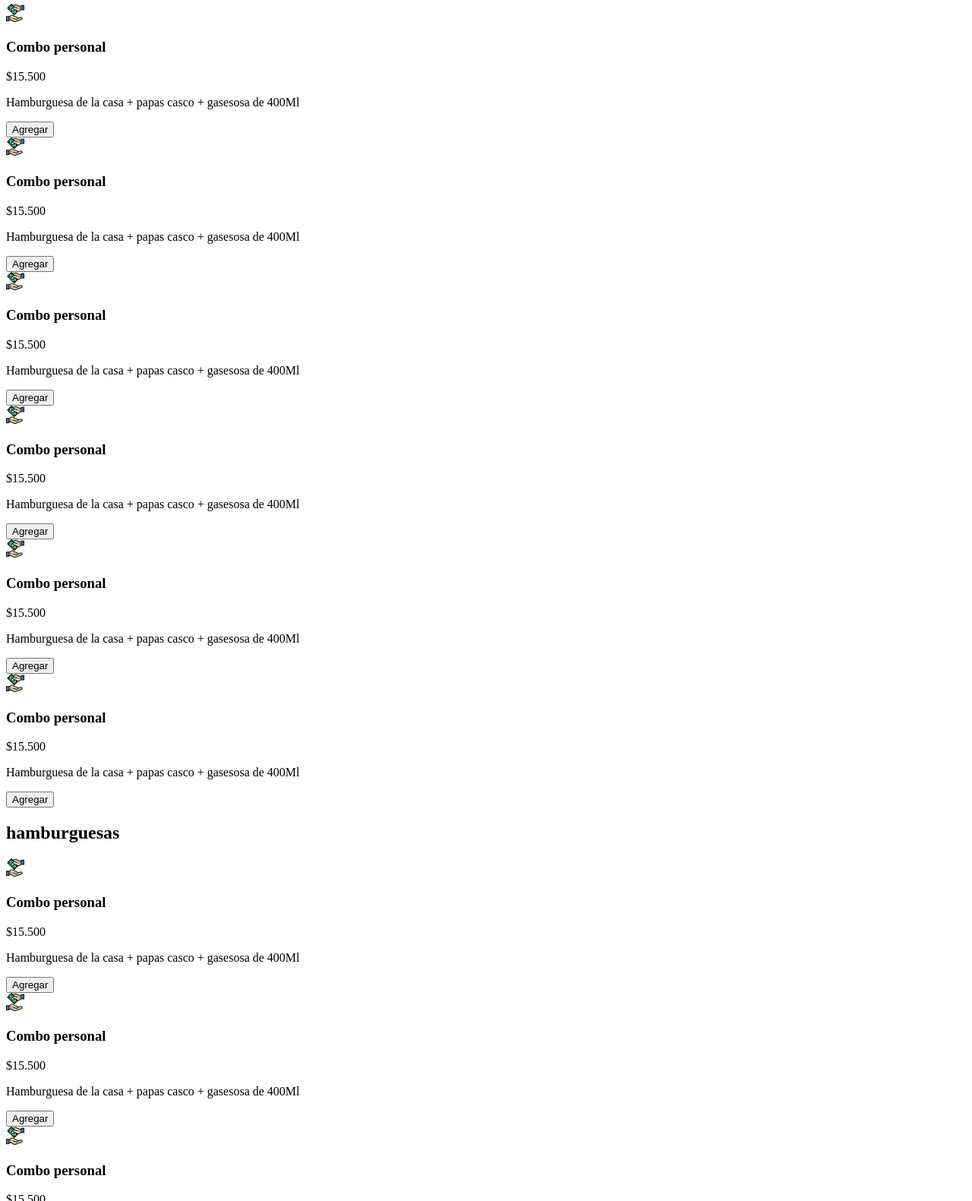
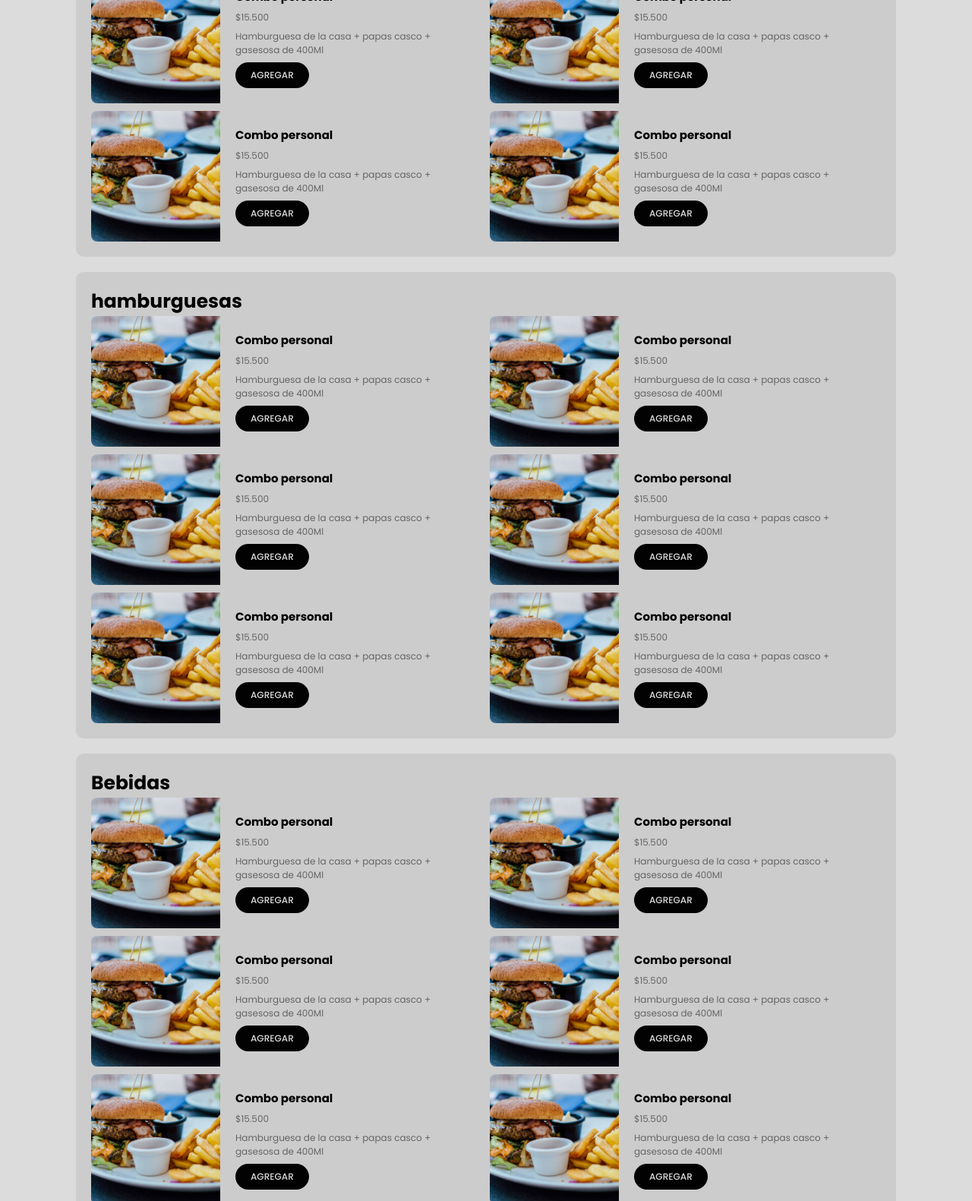
Before and after one commit to AndreyAnduquia/Proyecto-web, a plain HTML site: page Combos.html in a window 1280 px wide. Shown: the part 453-2034 px from the top of the page at 76% size. Drawn offline with Linux system fonts and the light colour scheme; no server answers.

Commit message:
Creacion y diseño de combos

```diff
--- a/Combos.css
+++ b/Combos.css
@@ -13,6 +13,7 @@ html {
   font-size: 62.5%;
   font-family: "Poppins", sans-serif;
   scroll-behavior: smooth;
+  scroll-padding: 30px;
 }
 
 * {
@@ -21,13 +22,13 @@ html {
   box-sizing: border-box;
 }
 
-body{
-    background-color: var(--primary-color);
+body {
+  background-color: var(--color-letra);
 }
 
-header{
-    position: sticky;
-    top: 0;
+header {
+  /* position: sticky;
+    top: 0; */
   z-index: 99999;
 }
 
@@ -38,7 +39,7 @@ header{
   margin: 0 auto;
 }
 
-.heading-1{
+.heading-1 {
   color: var(--color-letra);
   text-align: center;
   font-weight: 500;
@@ -73,7 +74,7 @@ header{
   flex-direction: column;
 }
 
-.customer-support span{
+.customer-support span {
   color: var(--color-letra);
 }
 
@@ -87,7 +88,7 @@ header{
   font-size: 3rem;
 }
 
-.container-logo .logo{
+.container-logo .logo {
   color: var(--color-letra);
 }
 .container-logo h1 a {
@@ -122,7 +123,7 @@ header{
   flex-direction: column;
 }
 
-.content-shopping-cart span{
+.content-shopping-cart span {
   color: var(--color-letra);
 }
 
@@ -216,3 +217,129 @@ header{
   height: 100%;
   padding: 1rem;
 }
+
+/* Menu combos*/
+
+.combos-menu {
+  background-color: var(--background-color);
+  position: sticky;
+  top: 0;
+}
+
+.menu-combos {
+  display: flex;
+  gap: 2rem;
+  justify-content: center;
+}
+
+.menu-combos li {
+  list-style: none;
+}
+
+.menu-combos a {
+  text-decoration: none;
+  font-size: 1.3rem;
+  color: var(--color-letra);
+  font-weight: 600;
+  text-transform: uppercase;
+  position: relative;
+}
+
+.menu-combos a::after {
+  content: "";
+  width: 1.5rem;
+  width: 1px;
+  background-color: #fff;
+  position: absolute;
+  bottom: -3px;
+  left: 50%;
+  transform: translate(-50%, 50%);
+  opacity: 0;
+  transition: all 0.3s ease;
+}
+
+.menu-combos a:hover::after {
+  opacity: 1;
+}
+
+.menu-combos a:hover {
+  color: #fff;
+  border-bottom: 2px solid var(--color-letra);
+}
+
+/* Combos */
+
+.content-combos {
+  /* background-color: var(--color-letra); */
+  background-color: #ccc;
+  border-radius: 1rem;
+  margin: 20px 100px;
+  padding: 20px;
+}
+
+.content-combos h2 {
+  font-size: 2.5rem;
+}
+
+.container-combos {
+  display: grid;
+  grid-template-columns: repeat(auto-fit, minmax(400px, 1fr));
+  gap: 10px;
+}
+
+.combos {
+  border-radius: 8px;
+  display: flex;
+  overflow: hidden;
+  transition: all 0.3s ease;
+}
+
+.combos:hover {
+  box-shadow: 0 0 4px var(--background-color);
+  background-color: var(--color-letra);
+}
+
+.combos img {
+  width: 170px;
+  object-fit: cover;
+}
+
+.combos .body {
+  padding: 20px;
+
+  display: flex;
+  flex-direction: column;
+  justify-content: center;
+  align-items: flex-start;
+  gap: 7px;
+}
+
+.body h3 {
+  font-size: 1.5rem;
+}
+
+.body p {
+  font-size: 1.2rem;
+  /* margin-top: 1.4rem; */
+  color: var(--color-prueba);
+}
+
+.body button {
+  border: none;
+  background-color: var(--primary-color);
+  color: var(--color-letra);
+  text-transform: uppercase;
+  padding: 0.8rem 2rem;
+  border-radius: 6rem;
+  font-size: 1.2rem;
+  font-family: inherit;
+  cursor: pointer;
+  font-weight: 500;
+  transition: all ease 0.4s;
+}
+
+@media screen and(max-width: 500px) {
+  .content-combos {
+    margin: 20px 0;
+  }
+}
--- a/Combos.html
+++ b/Combos.html
@@ -3,7 +3,7 @@
   <head>
     <meta charset="UTF-8" />
     <meta name="viewport" content="width=device-width, initial-scale=1.0" />
-    <!-- <link rel="stylesheet" href="Combos.css"> -->
+    <link rel="stylesheet" href="Combos.css">
     <link
       rel="stylesheet"
       href="https://cdnjs.cloudflare.com/ajax/libs/font-awesome/6.4.0/css/all.min.css"
@@ -58,176 +58,233 @@
       </div>
     </header>
 
-    <ul>
-      <li><a href="#combos">Combos</a></li>
-      <li><a href="#hamburguesas">Hamburguesas</a></li>
-      <li><a href="#bebidas">Bebidas</a></li>
-    </ul>
+    <div class="combos-menu">
+      <ul class="menu-combos">
+        <li><a href="#combos">Combos</a></li>
+        <li><a href="#hamburguesas">Hamburguesas</a></li>
+        <li><a href="#bebidas">Bebidas</a></li>
+      </ul>
+    </div>
 
-    <section class="combos" id="combos">
+    <section class="content-combos" id="combos">
       <h2>Combos</h2>
       <div class="container-combos">
         <!--Combo 1-->
-        <div class="combos">
-          <img src="Imagenes/Pago1.png" alt="" />
-          <h3>Combo personal</h3>
-          <p>$15.500</p>
-          <p>Hamburguesa de la casa + papas casco + gasesosa de 400Ml</p>
-          <button>Agregar</button>
+        <div class="combos" id="combo">
+          <img src="Imagenes/Product1.jpg" alt="" />
+          <div class="body">
+            <h3>Combo personal</h3>
+            <p>$15.500</p>
+            <p>Hamburguesa de la casa + papas casco + gasesosa de 400Ml</p>
+            <button>Agregar</button>
+          </div>
         </div>
         <!--Combo 2-->
         <div class="combos">
-          <img src="Imagenes/Pago1.png" alt="" />
-          <h3>Combo personal</h3>
-          <p>$15.500</p>
-          <p>Hamburguesa de la casa + papas casco + gasesosa de 400Ml</p>
-          <button>Agregar</button>
+          <img src="Imagenes/Product1.jpg" alt="" />
+          <div class="body">
+            <h3>Combo personal</h3>
+            <p>$15.500</p>
+            <p>Hamburguesa de la casa + papas casco + gasesosa de 400Ml</p>
+            <button>Agregar</button>
+          </div>
         </div>
         <!--Combo 3-->
         <div class="combos">
-          <img src="Imagenes/Pago1.png" alt="" />
-          <h3>Combo personal</h3>
-          <p>$15.500</p>
-          <p>Hamburguesa de la casa + papas casco + gasesosa de 400Ml</p>
-          <button>Agregar</button>
+          <img src="Imagenes/Product1.jpg" alt="" />
+          <div class="body">
+            <h3>Combo personal</h3>
+            <p>$15.500</p>
+            <p>Hamburguesa de la casa + papas casco + gasesosa de 400Ml</p>
+            <button>Agregar</button>
+          </div>
         </div>
         <!--Combo 4-->
         <div class="combos">
-          <img src="Imagenes/Pago1.png" alt="" />
-          <h3>Combo personal</h3>
-          <p>$15.500</p>
-          <p>Hamburguesa de la casa + papas casco + gasesosa de 400Ml</p>
-          <button>Agregar</button>
+          <img src="Imagenes/Product1.jpg" alt="" />
+          <div class="body">
+            <h3>Combo personal</h3>
+            <p>$15.500</p>
+            <p>Hamburguesa de la casa + papas casco + gasesosa de 400Ml</p>
+            <button>Agregar</button>
+          </div>
         </div>
         <!--Combo 5-->
         <div class="combos">
-          <img src="Imagenes/Pago1.png" alt="" />
-          <h3>Combo personal</h3>
-          <p>$15.500</p>
-          <p>Hamburguesa de la casa + papas casco + gasesosa de 400Ml</p>
-          <button>Agregar</button>
+          <img src="Imagenes/Product1.jpg" alt="" />
+          <div class="body">
+            <h3>Combo personal</h3>
+            <p>$15.500</p>
+            <p>Hamburguesa de la casa + papas casco + gasesosa de 400Ml</p>
+            <button>Agregar</button>
+          </div>
         </div>
         <!--Combo 6-->
         <div class="combos">
-          <img src="Imagenes/Pago1.png" alt="" />
-          <h3>Combo personal</h3>
-          <p>$15.500</p>
-          <p>Hamburguesa de la casa + papas casco + gasesosa de 400Ml</p>
-          <button>Agregar</button>
+          <img src="Imagenes/Product1.jpg" alt="" />
+          <div class="body">
+            <h3>Combo personal</h3>
+            <p>$15.500</p>
+            <p>Hamburguesa de la casa + papas casco + gasesosa de 400Ml</p>
+            <button>Agregar</button>
+          </div>
         </div>
       </div>
     </section>
 
-
-    <section class="hamburguesas" id="hamburguesas">
+    <section class="content-combos" id="hamburguesas">
       <h2>hamburguesas</h2>
-      <div class="container-hamburguesas">
+      <div class="container-combos">
         <!--Combo 1-->
         <div class="combos">
-          <img src="Imagenes/Pago1.png" alt="" />
-          <h3>Combo personal</h3>
-          <p>$15.500</p>
-          <p>Hamburguesa de la casa + papas casco + gasesosa de 400Ml</p>
-          <button>Agregar</button>
+          <img src="Imagenes/Product1.jpg" alt="" />
+          <div class="body">
+            <h3>Combo personal</h3>
+            <p>$15.500</p>
+            <p>Hamburguesa de la casa + papas casco + gasesosa de 400Ml</p>
+            <button>Agregar</button>
+          </div>
         </div>
         <!--Combo 2-->
         <div class="combos">
-          <img src="Imagenes/Pago1.png" alt="" />
-          <h3>Combo personal</h3>
-          <p>$15.500</p>
-          <p>Hamburguesa de la casa + papas casco + gasesosa de 400Ml</p>
-          <button>Agregar</button>
+          <img src="Imagenes/Product1.jpg" alt="" />
+          <div class="body">
+            <h3>Combo personal</h3>
+            <p>$15.500</p>
+            <p>Hamburguesa de la casa + papas casco + gasesosa de 400Ml</p>
+            <button>Agregar</button>
+          </div>
         </div>
         <!--Combo 3-->
         <div class="combos">
-          <img src="Imagenes/Pago1.png" alt="" />
-          <h3>Combo personal</h3>
-          <p>$15.500</p>
-          <p>Hamburguesa de la casa + papas casco + gasesosa de 400Ml</p>
-          <button>Agregar</button>
+          <img src="Imagenes/Product1.jpg" alt="" />
+          <div class="body">
+            <h3>Combo personal</h3>
+            <p>$15.500</p>
+            <p>Hamburguesa de la casa + papas casco + gasesosa de 400Ml</p>
+            <button>Agregar</button>
+          </div>
         </div>
         <!--Combo 4-->
         <div class="combos">
-          <img src="Imagenes/Pago1.png" alt="" />
-          <h3>Combo personal</h3>
-          <p>$15.500</p>
-          <p>Hamburguesa de la casa + papas casco + gasesosa de 400Ml</p>
-          <button>Agregar</button>
+          <img src="Imagenes/Product1.jpg" alt="" />
+          <div class="body">
+            <h3>Combo personal</h3>
+            <p>$15.500</p>
+            <p>Hamburguesa de la casa + papas casco + gasesosa de 400Ml</p>
+            <button>Agregar</button>
+          </div>
         </div>
         <!--Combo 5-->
         <div class="combos">
-          <img src="Imagenes/Pago1.png" alt="" />
-          <h3>Combo personal</h3>
-          <p>$15.500</p>
-          <p>Hamburguesa de la casa + papas casco + gasesosa de 400Ml</p>
-          <button>Agregar</button>
+          <img src="Imagenes/Product1.jpg" alt="" />
+          <div class="body">
+            <h3>Combo personal</h3>
+            <p>$15.500</p>
+            <p>Hamburguesa de la casa + papas casco + gasesosa de 400Ml</p>
+            <button>Agregar</button>
+          </div>
         </div>
         <!--Combo 6-->
         <div class="combos">
-          <img src="Imagenes/Pago1.png" alt="" />
-          <h3>Combo personal</h3>
-          <p>$15.500</p>
-          <p>Hamburguesa de la casa + papas casco + gasesosa de 400Ml</p>
-          <button>Agregar</button>
+          <img src="Imagenes/Product1.jpg" alt="" />
+          <div class="body">
+            <h3>Combo personal</h3>
+            <p>$15.500</p>
+            <p>Hamburguesa de la casa + papas casco + gasesosa de 400Ml</p>
+            <button>Agregar</button>
+          </div>
         </div>
       </div>
     </section>
 
-    <section class="bebidas" id="bebidas">
+    <section class="content-combos" id="bebidas">
       <h2>Bebidas</h2>
-      <div class="container-bebidas">
+      <div class="container-combos">
         <!--Combo 1-->
         <div class="combos">
-          <img src="Imagenes/Pago1.png" alt="" />
-          <h3>Combo personal</h3>
-          <p>$15.500</p>
-          <p>Hamburguesa de la casa + papas casco + gasesosa de 400Ml</p>
-          <button>Agregar</button>
+          <img src="Imagenes/Product1.jpg" alt="" />
+          <div class="body">
+            <h3>Combo personal</h3>
+            <p>$15.500</p>
+            <p>Hamburguesa de la casa + papas casco + gasesosa de 400Ml</p>
+            <button>Agregar</button>
+          </div>
         </div>
         <!--Combo 2-->
         <div class="combos">
-          <img src="Imagenes/Pago1.png" alt="" />
-          <h3>Combo personal</h3>
-          <p>$15.500</p>
-          <p>Hamburguesa de la casa + papas casco + gasesosa de 400Ml</p>
-          <button>Agregar</button>
+          <img src="Imagenes/Product1.jpg" alt="" />
+          <div class="body">
+            <h3>Combo personal</h3>
+            <p>$15.500</p>
+            <p>Hamburguesa de la casa + papas casco + gasesosa de 400Ml</p>
+            <button>Agregar</button>
+          </div>
         </div>
         <!--Combo 3-->
         <div class="combos">
-          <img src="Imagenes/Pago1.png" alt="" />
-          <h3>Combo personal</h3>
-          <p>$15.500</p>
-          <p>Hamburguesa de la casa + papas casco + gasesosa de 400Ml</p>
-          <button>Agregar</button>
+          <img src="Imagenes/Product1.jpg" alt="" />
+          <div class="body">
+            <h3>Combo personal</h3>
+            <p>$15.500</p>
+            <p>Hamburguesa de la casa + papas casco + gasesosa de 400Ml</p>
+            <button>Agregar</button>
+          </div>
         </div>
         <!--Combo 4-->
         <div class="combos">
-          <img src="Imagenes/Pago1.png" alt="" />
-          <h3>Combo personal</h3>
-          <p>$15.500</p>
-          <p>Hamburguesa de la casa + papas casco + gasesosa de 400Ml</p>
-          <button>Agregar</button>
+          <img src="Imagenes/Product1.jpg" alt="" />
+          <div class="body">
+            <h3>Combo personal</h3>
+            <p>$15.500</p>
+            <p>Hamburguesa de la casa + papas casco + gasesosa de 400Ml</p>
+            <button>Agregar</button>
+          </div>
         </div>
         <!--Combo 5-->
         <div class="combos">
-          <img src="Imagenes/Pago1.png" alt="" />
-          <h3>Combo personal</h3>
-          <p>$15.500</p>
-          <p>Hamburguesa de la casa + papas casco + gasesosa de 400Ml</p>
-          <button>Agregar</button>
+          <img src="Imagenes/Product1.jpg" alt="" />
+          <div class="body">
+            <h3>Combo personal</h3>
+            <p>$15.500</p>
+            <p>Hamburguesa de la casa + papas casco + gasesosa de 400Ml</p>
+            <button>Agregar</button>
+          </div>
         </div>
         <!--Combo 6-->
         <div class="combos">
-          <img src="Imagenes/Pago1.png" alt="" />
-          <h3>Combo personal</h3>
-          <p>$15.500</p>
-          <p>Hamburguesa de la casa + papas casco + gasesosa de 400Ml</p>
-          <button>Agregar</button>
+          <img src="Imagenes/Product1.jpg" alt="" />
+          <div class="body">
+            <h3>Combo personal</h3>
+            <p>$15.500</p>
+            <p>Hamburguesa de la casa + papas casco + gasesosa de 400Ml</p>
+            <button>Agregar</button>
+          </div>
         </div>
       </div>
     </section>
 
-    <!-- <footer>
+    <dialog id="favDialog">
+      <form method="dialog">
+        <section>
+          <p>
+            <label for="favAnimal">Favorite animal:</label>
+            <select id="favAnimal">
+              <option></option>
+              <option>Brine shrimp</option>
+              <option>Red panda</option>
+              <option>Spider monkey</option>
+            </select>
+          </p>
+        </section>
+        <menu>
+          <button id="cancel" type="reset">Cancel</button>
+          <button type="submit">Confirm</button>
+        </menu>
+      </form>
+    </dialog>
+
+    <footer>
         <footer class="footer">
             <div class="container container-footer">
               <div class="menu-footer">
@@ -282,6 +339,8 @@
                   </div>
                 </div>
               </div>
-    </footer> -->
+    </footer>
+
+    <script src="./script.js"></script>
   </body>
 </html>
```
Also changed, not shown: index.html (+0 -1 lines), script.js (+14 -0 lines). Lines whose indentation alone changed are shown as unchanged.
